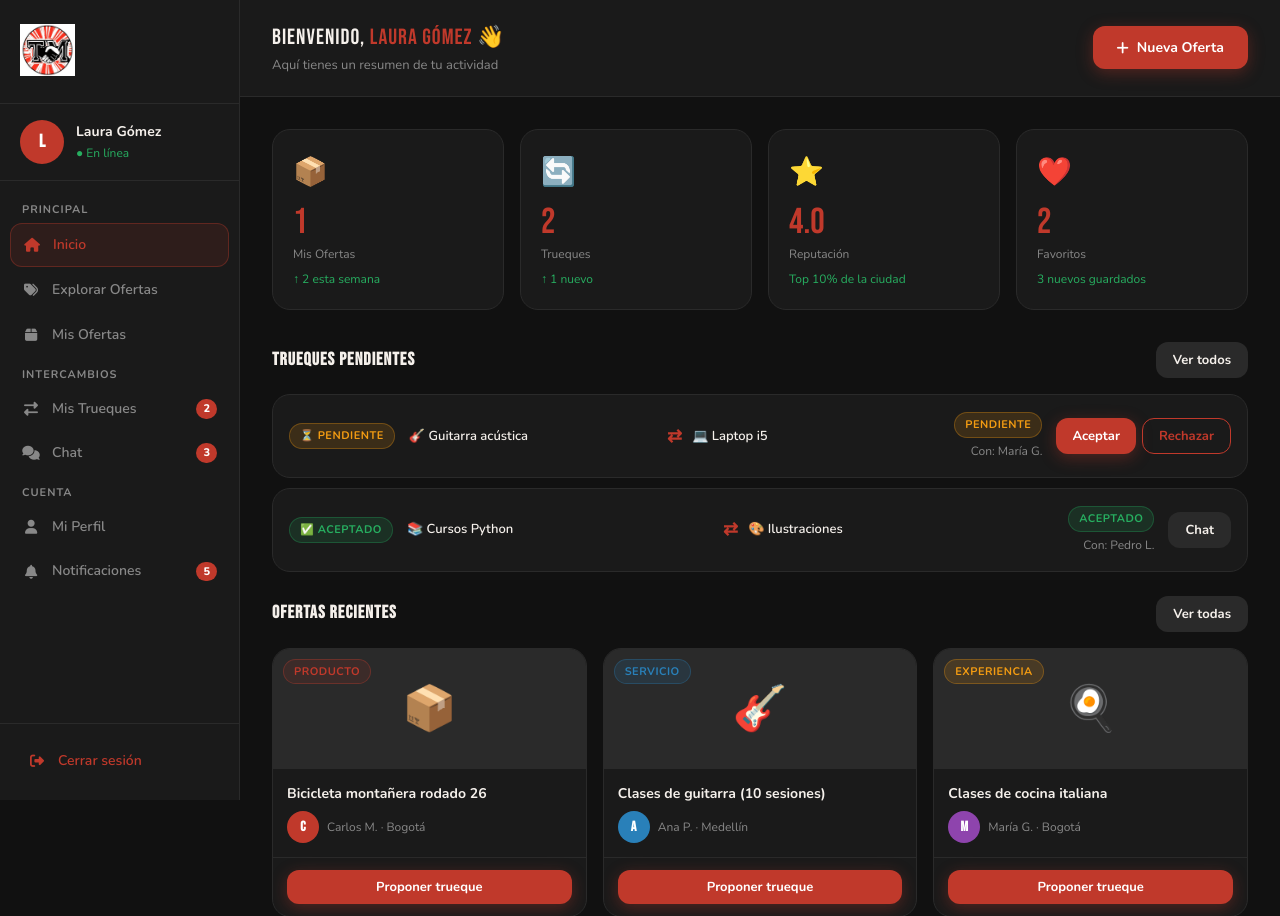
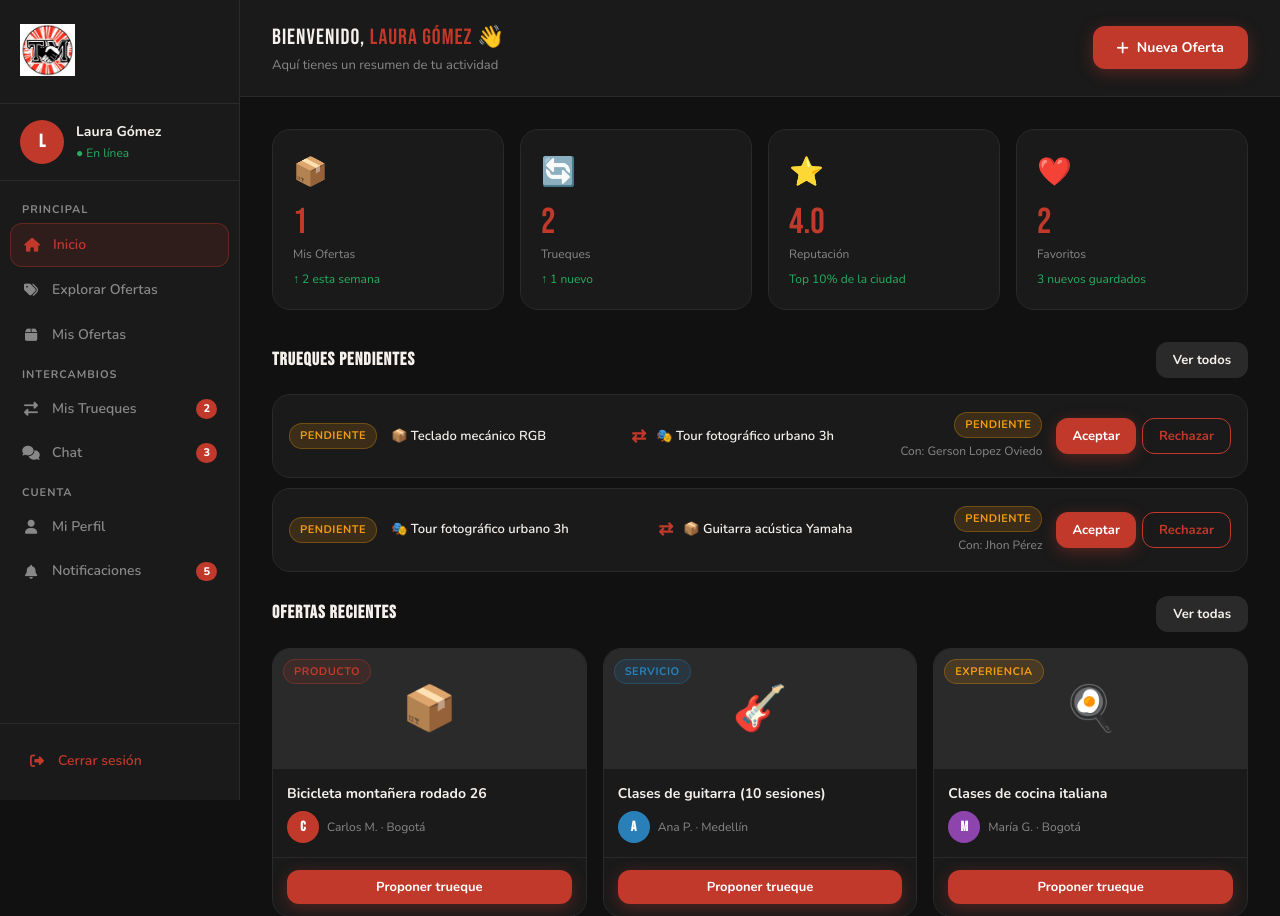
Before and after one commit to lopezoviedogersonjonnathan-rgb/proyecto_sena, a PHP site: page /dashboard.php in a window 1280 px wide. Shown: the top 916 px of the page. Run offline with PHP 8.4, Linux system fonts and the light colour scheme; a user stored in the database is signed in; data comes from the database, SQL or seed files in the repository.

Commit message:
fix: conectar seccion Trueques Pendientes del dashboard a datos reales de la BD, ya no mostraba María G./Pedro L. hardcodeados para todos los usuarios

```diff
--- a/app_trueque_match/dashboard.php
+++ b/app_trueque_match/dashboard.php
@@ -83,7 +83,9 @@ $total_favs = mysqli_fetch_assoc($r_favs)['total'];
 $r_pendientes = mysqli_query($conexion,
     "SELECT t.*,
             o1.titulo AS oferta_propone,
+            o1.categoria AS cat_propone,
             o2.titulo AS oferta_recibe,
+            o2.categoria AS cat_recibe,
             u.nombre  AS nombre_otro_usuario
      FROM trueque t
      JOIN oferta o1 ON t.id_oferta_propone = o1.id_oferta
@@ -335,35 +337,42 @@ mysqli_close($conexion);
           <h3 style="font-family:var(--font-display); font-size:18px; letter-spacing:1px;">TRUEQUES PENDIENTES</h3>
           <button class="btn btn-ghost btn-sm" onclick="showSection('trueques')">Ver todos</button>
         </div>
+                <?php
+        // Iconos y clases de color según la categoría de la oferta (mismo mapeo que usa el JS del catálogo)
+        $iconos_cat = ['producto' => '📦', 'servicio' => '🛠️', 'conocimiento' => '📚', 'experiencia' => '🎭'];
+        // Color del badge según el estado real del trueque
+        $badge_estado = ['pendiente' => 'badge-yellow', 'aceptado' => 'badge-green', 'completado' => 'badge-blue', 'cancelado' => 'badge-red'];
+        $hay_trueques = false;
+        ?>
+        <?php if ($r_pendientes && mysqli_num_rows($r_pendientes) > 0): ?>
+          <?php while ($tr = mysqli_fetch_assoc($r_pendientes)): $hay_trueques = true; ?>
         <div class="trueque-item">
-          <div class="badge badge-yellow">⏳ Pendiente</div>
+          <div class="badge <?php echo $badge_estado[$tr['estado']] ?? 'badge-yellow'; ?>"><?php echo ucfirst($tr['estado']); ?></div>
           <div class="trueque-exchange">
-            <span class="t-item">🎸 Guitarra acústica</span>
+            <span class="t-item"><?php echo $iconos_cat[$tr['cat_propone']] ?? '📦'; ?> <?php echo htmlspecialchars($tr['oferta_propone']); ?></span>
             <span class="t-arrow">⇄</span>
-            <span class="t-item">💻 Laptop i5</span>
+            <span class="t-item"><?php echo $iconos_cat[$tr['cat_recibe']] ?? '📦'; ?> <?php echo htmlspecialchars($tr['oferta_recibe']); ?></span>
           </div>
           <div class="trueque-info">
-            <div class="badge badge-yellow">Pendiente</div>
-            <div class="trueque-user">Con: María G.</div>
+            <div class="badge <?php echo $badge_estado[$tr['estado']] ?? 'badge-yellow'; ?>"><?php echo ucfirst($tr['estado']); ?></div>
+            <div class="trueque-user">Con: <?php echo htmlspecialchars($tr['nombre_otro_usuario']); ?></div>
           </div>
+          <?php if ($tr['estado'] === 'pendiente'): ?>
           <div style="display:flex; gap:6px;">
             <button class="btn btn-primary btn-sm" onclick="showToast('✅ Trueque aceptado')">Aceptar</button>
             <button class="btn btn-secondary btn-sm" onclick="showToast('❌ Trueque rechazado')">Rechazar</button>
           </div>
+          <?php else: ?>
+          <button class="btn btn-ghost btn-sm" onclick="showSection('chat')">Chat</button>
+          <?php endif; ?>
         </div>
-        <div class="trueque-item">
-          <div class="badge badge-green">✅ Aceptado</div>
-          <div class="trueque-exchange">
-            <span class="t-item">📚 Cursos Python</span>
-            <span class="t-arrow">⇄</span>
-            <span class="t-item">🎨 Ilustraciones</span>
-          </div>
-          <div class="trueque-info">
-            <div class="badge badge-green">Aceptado</div>
-            <div class="trueque-user">Con: Pedro L.</div>
-          </div>
-          <button class="btn btn-ghost btn-sm" onclick="showSection('chat')">Chat</button>
+          <?php endwhile; ?>
+        <?php endif; ?>
+        <?php if (!$hay_trueques): ?>
+        <div class="trueque-item" style="text-align:center; color:var(--gris-medio); padding:24px;">
+          Todavía no tienes trueques. ¡Explora ofertas y proponé el primero!
         </div>
+        <?php endif; ?>
 
         <!-- OFERTAS RECIENTES -->
         <div class="flex justify-between items-center mt-lg mb-md">
```
